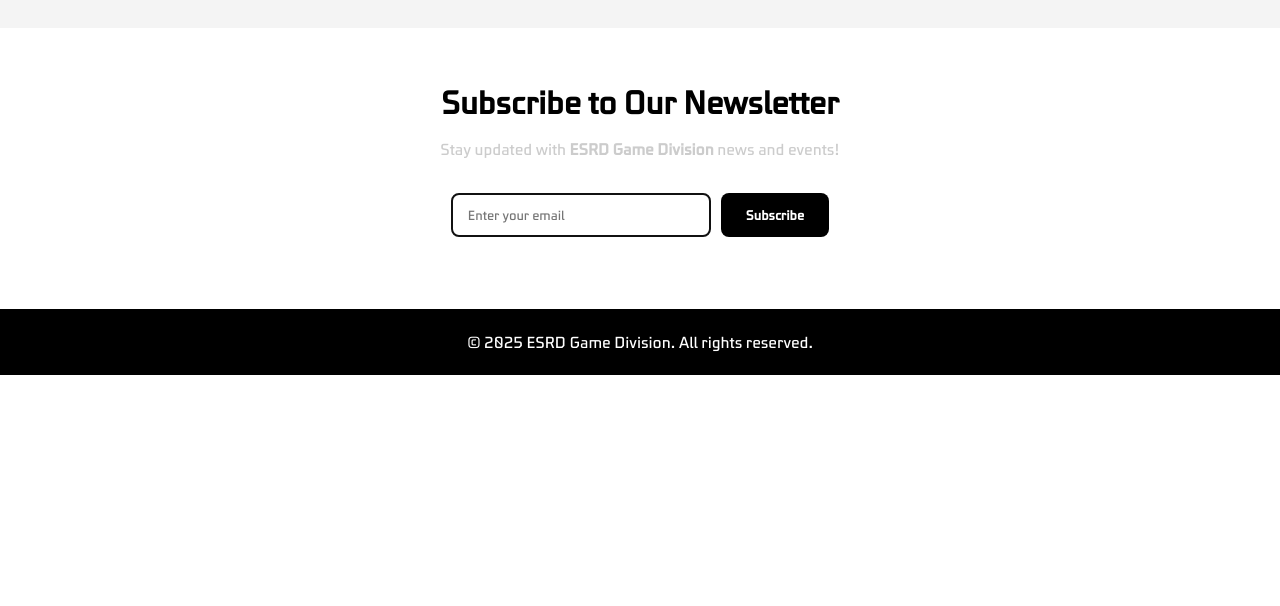
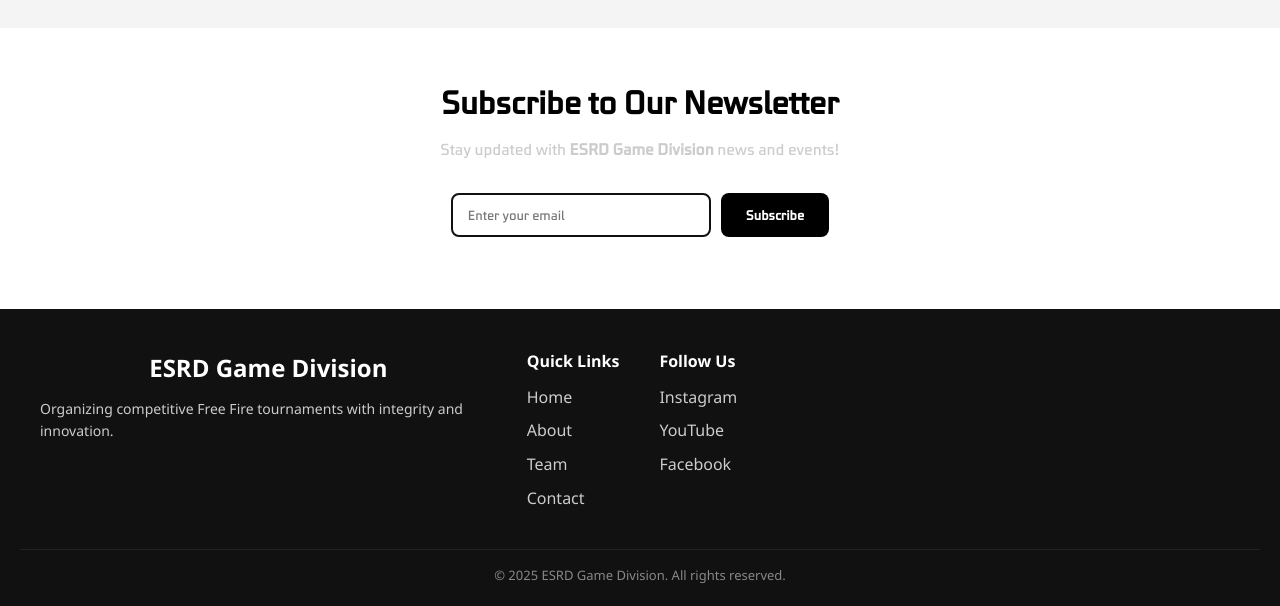
Before and after one commit to masrurxyz/ESRDWD, a plain HTML site: page index.html in a window 1280 px wide. Shown: the part 1671-2277 px from the top of the page. Before the commit the page ends 2046 px from the top, so only its background shows below. Drawn offline with nearby package versions, Linux system fonts and the light colour scheme.

Commit message:
Update index.html

```diff
--- a/index.html
+++ b/index.html
@@ -254,12 +254,75 @@
       0% { transform: translateX(0); }
       100% { transform: translateX(-50%); }
   }
-    footer {
-      background: #000;
-      color: #fff;
-      text-align: center;
-      padding: 20px 0;
-    }
+.footer {
+  background-color: #111;
+  color: #fff;
+  padding: 40px 20px 20px;
+  font-family: 'Segoe UI', sans-serif;
+}
+
+.footer-container {
+  display: flex;
+  flex-wrap: wrap;
+  justify-content: space-between;
+  max-width: 1200px;
+  margin: auto;
+  gap: 30px;
+}
+
+.footer-brand {
+  flex: 1 1 300px;
+}
+
+.footer-brand h2 {
+  font-size: 24px;
+  margin-bottom: 10px;
+}
+
+.footer-brand p {
+  font-size: 14px;
+  color: #ccc;
+}
+
+.footer-links {
+  display: flex;
+  flex: 2 1 400px;
+  gap: 40px;
+}
+
+.footer-links h4 {
+  font-size: 16px;
+  margin-bottom: 10px;
+}
+
+.footer-links ul {
+  list-style: none;
+  padding: 0;
+}
+
+.footer-links li {
+  margin-bottom: 8px;
+}
+
+.footer-links a {
+  color: #ccc;
+  text-decoration: none;
+  transition: color 0.3s;
+}
+
+.footer-links a:hover {
+  color: #fff;
+}
+
+.footer-bottom {
+  text-align: center;
+  margin-top: 30px;
+  font-size: 13px;
+  color: #888;
+  border-top: 1px solid #222;
+  padding-top: 15px;
+}
+
   </style>
 </head>
 <body>
@@ -381,11 +444,40 @@
   <img src="logo.png" alt="Bot Icon" class="bot-icon">
 </div>
 
-  <footer>
-    <div class="container">
-      <p>&copy; 2025 ESRD Game Division. All rights reserved.</p>
+<footer class="footer">
+  <div class="footer-container">
+    <div class="footer-brand">
+      <h2>ESRD Game Division</h2>
+      <p>Organizing competitive Free Fire tournaments with integrity and innovation.</p>
     </div>
-  </footer>
+
+    <div class="footer-links">
+      <div>
+        <h4>Quick Links</h4>
+        <ul>
+          <li><a href="/">Home</a></li>
+          <li><a href="#about">About</a></li>
+          <li><a href="#team">Team</a></li>
+          <li><a href="#contact">Contact</a></li>
+        </ul>
+      </div>
+
+      <div>
+        <h4>Follow Us</h4>
+        <ul>
+          <li><a href="https://www.instagram.com/esrd.gd" target="_blank">Instagram</a></li>
+          <li><a href="https://www.youtube.com/@esrdlive" target="_blank">YouTube</a></li>
+          <li><a href="https://www.facebook.com/yourpage" target="_blank">Facebook</a></li>
+        </ul>
+      </div>
+    </div>
+  </div>
+
+  <div class="footer-bottom">
+    <p>&copy; 2025 ESRD Game Division. All rights reserved.</p>
+  </div>
+</footer>
+
 
 <script>
 function toggleChat() {
```
